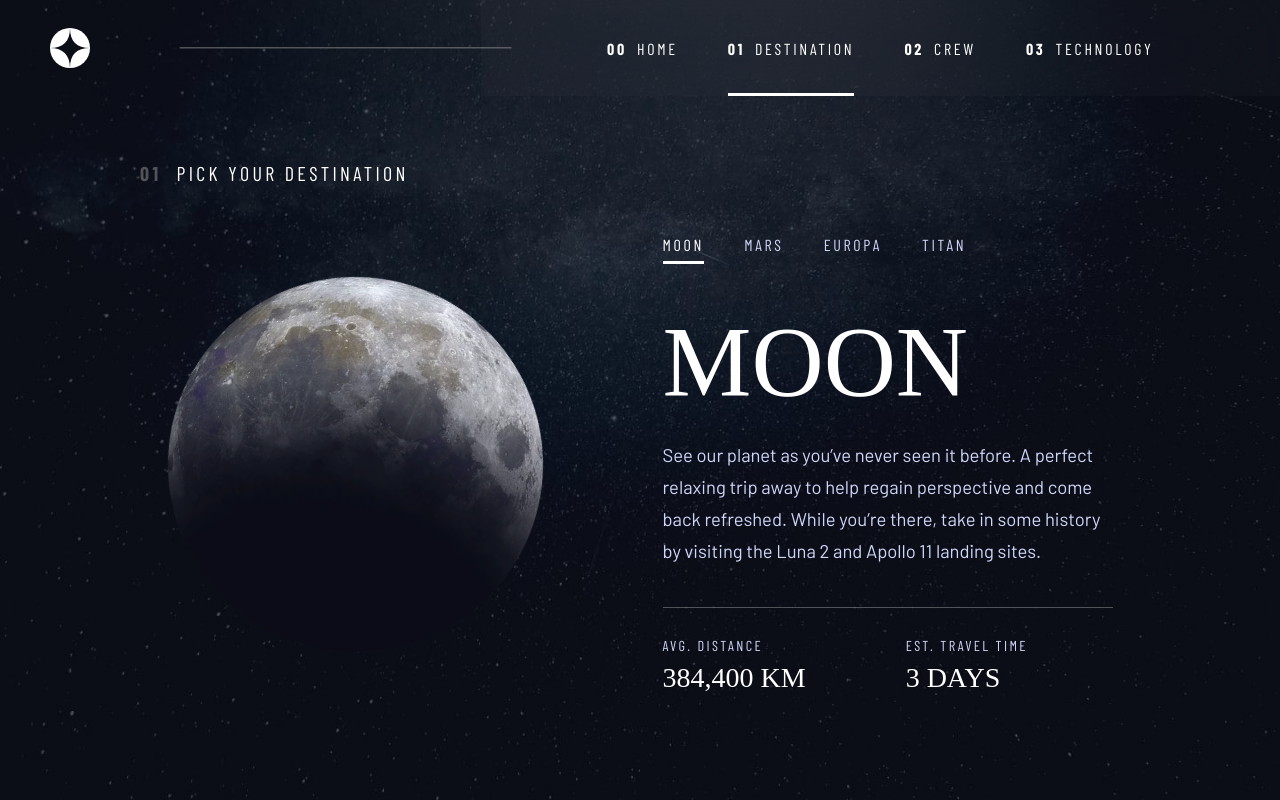
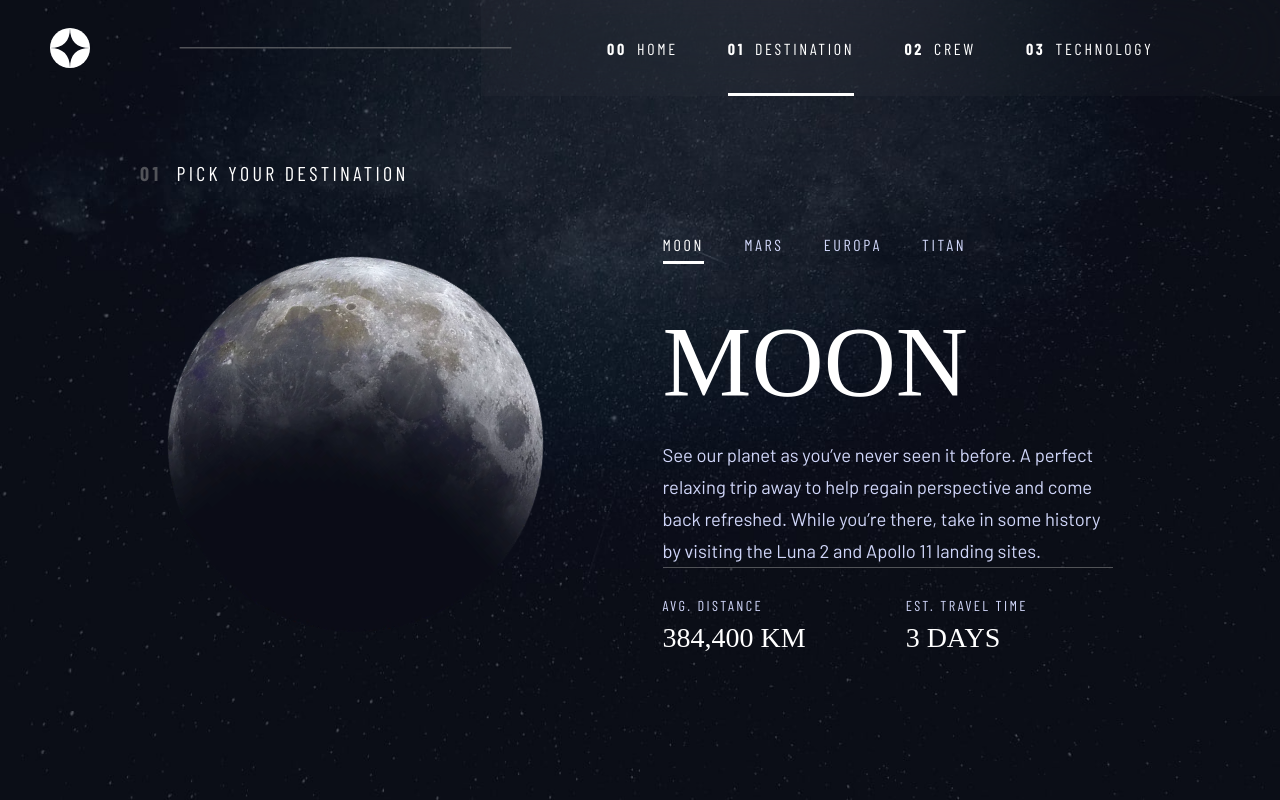
Before and after one commit to AlexDDevv/space-tourism, a React (Vite) app: page /destination in a window 1280 px wide. Built offline with nearby package versions, Linux system fonts and the light colour scheme; a web font is replaced by a local one.

Commit message:
Add animation on StarImg and StarInfos

```diff
--- a/src/components/destination/StarCarrousel.jsx
+++ b/src/components/destination/StarCarrousel.jsx
@@ -1,12 +1,13 @@
 import React, { useState } from 'react'
 import StarImg from './StarImg'
 import StarName from './StarName'
+import StarInfos from './StarInfos'
 import data from "../../data/data.json"
+import { AnimatePresence } from 'framer-motion'
 
 export default function StarCarrousel() {
     const [index, setIndex] = useState("Moon")
     const [selectedStar, setSelectedStar] = useState(false)
-    const dataStar = data.destinations.find(obj => obj.name === index)
 
     const handleStar = (e) => {
         const changeStar = e.target.textContent
@@ -16,10 +17,17 @@ export default function StarCarrousel() {
 
     return (
         <div className='star-presentation'>
-            <StarImg
-                img={dataStar.images.webp}
-                title={dataStar.name}
-            />
+            <AnimatePresence mode='wait'>
+                {data.destinations.map((item) => (
+                    item.name === index && (
+                        <StarImg
+                            key={item.name}
+                            img={item.images.webp}
+                            title={item.name}
+                        />
+                    )
+                ))}
+            </AnimatePresence>
             <div className="star-content">
                 <div className="stars-name-container">
                     <ul className='stars-list'>
@@ -33,20 +41,19 @@ export default function StarCarrousel() {
                         ))}
                     </ul>
                 </div>
-                <div className="star-description">
-                    <h2 className='title-star'>{dataStar.name}</h2>
-                    <p className='text-star'>{dataStar.description}</p>
-                </div>
-                <div className="journey-container">
-                    <div className="distance">
-                        <h3 className='title-journey'>Avg. distance</h3>
-                        <h4 className='text-journey'>{dataStar.distance}</h4>
-                    </div>
-                    <div className="travel-time">
-                        <h3 className='title-journey'>Est. travel time</h3>
-                        <h4 className='text-journey'>{dataStar.travel}</h4>
-                    </div>
-                </div>
+                <AnimatePresence mode='wait'>
+                    {data.destinations.map((item) => (
+                        item.name === index && (
+                            <StarInfos
+                                key={item.name}
+                                name={item.name}
+                                description={item.description}
+                                distance={item.distance}
+                                travel={item.travel}
+                            />
+                        )
+                    ))}
+                </AnimatePresence>
             </div>
         </div>
     )
--- a/src/components/destination/StarImg.jsx
+++ b/src/components/destination/StarImg.jsx
@@ -1,13 +1,20 @@
 import React from 'react'
+import { motion } from 'framer-motion'
 
 export default function StarImg({ img, title }) {
     return (
-        <div className="star-img-container">
+        <motion.div
+            className="star-img-container"
+            initial={{ opacity: 0 }}
+            animate={{ opacity: 1 }}
+            exit={{ opacity: 0 }}
+            transition={{ duration: 0.2, ease: "easeInOut" }}
+        >
             <img
                 src={img}
                 alt={`Selected star: ${title}`}
                 className={`img-${title}`}
             />
-        </div>
+        </motion.div>
     )
 }
--- a/src/components/destination/StarInfos.jsx
+++ b/src/components/destination/StarInfos.jsx
@@ -1,8 +1,15 @@
 import React from 'react'
+import { motion } from 'framer-motion'
 
 export default function StarInfos({ name, description, distance, travel }) {
     return (
-        <>
+        <motion.div
+            className="star-infos-container"
+            initial={{ opacity: 0 }}
+            animate={{ opacity: 1 }}
+            exit={{ opacity: 0 }}
+            transition={{ duration: 0.2, ease: "easeInOut" }}
+        >
             <div className="star-description">
                 <h2 className='title-star'>{name}</h2>
                 <p className='text-star'>{description}</p>
@@ -17,6 +24,6 @@ export default function StarInfos({ name, description, distance, travel }) {
                     <h4 className='text-journey'>{travel}</h4>
                 </div>
             </div>
-        </>
+        </motion.div>
     )
 }
```
